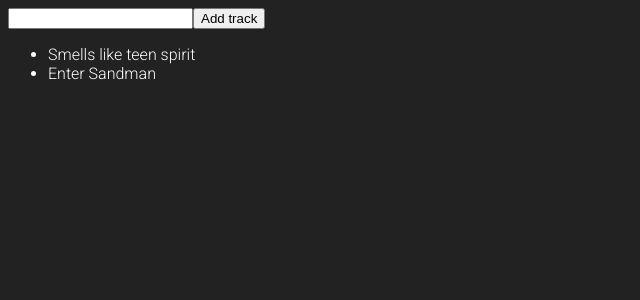
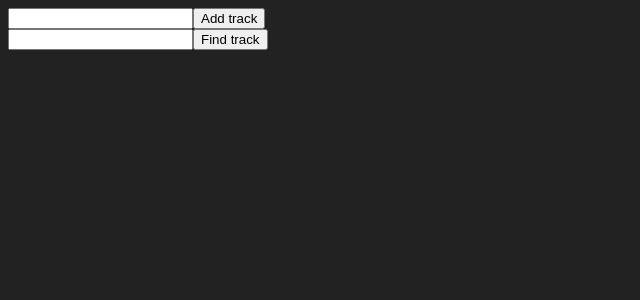
Before and after one commit to mustang85/mons_redux_lessons, a React app: page / in a window 1280 px wide. Shown: the top 300 px of the page, without its empty margins (0-640 px from the left). Built offline with nearby package versions, Linux system fonts and the light colour scheme.

Commit message:
Added FilterTracks

```diff
--- a/src/app/App.js
+++ b/src/app/App.js
@@ -6,20 +6,34 @@ import './style.css';
 class App extends Component {
   addTrack = () => {
     const { onAddTrack } = this.props;
-    console.log('addTrack', this.inputTrack.value);
-    this.props.onAddTrack(this.inputTrack.value);
+    onAddTrack(this.inputTrack.value);
     this.inputTrack.value = '';
   }
+
+  findTrack = () => {
+    const { onFindTrack } = this.props;
+    onFindTrack(this.inputSearch.value);
+    this.inputSearch.value = '';
+  }
+
   render() {
     const { tracks } = this.props;
 
     return (
       <div className="container">
-      <input type="text" className="trackInput" ref={(input) => this.inputTrack = input} />
-      <button className="addTrack" onClick={this.addTrack}>Add track</button>
+        <div>
+          <input type="text" className="trackInput" ref={(input) => this.inputTrack = input} />
+          <button className="addTrack" onClick={this.addTrack}>Add track</button>
+        </div>
+
+        <div>
+          <input type="text" className="trackInput" ref={(input) => this.inputSearch = input} />
+          <button className="addTrack" onClick={this.findTrack}>Find track</button>
+        </div>
+
         <ul className="list">
-          {tracks.map((track, id) =>
-            <li key={id}>{track}</li>
+          {tracks.map(({ name, id }) =>
+            <li key={id}>{name}</li>
           )}
         </ul>
       </div>
@@ -29,11 +43,20 @@ class App extends Component {
 
 export default connect(
   state => ({
-    tracks: state.tracks
+    tracks: state.tracks.filter(track => track.name.includes(state.filterTracks))
   }),
   dispatch => ({
-    onAddTrack: (trackName) => {
-      dispatch({ type: 'ADD_TRACK', payload: trackName })
+    onAddTrack: (name) => {
+      const payload = {
+        id: Date.now().toString(),
+        name
+      };
+
+      dispatch({ type: 'ADD_TRACK', payload })
+    },
+
+    onFindTrack: (name) => {
+        dispatch({ type: 'FIND_TRACK', payload: name })
     }
   })
 )(App);
--- /dev/null
+++ b/src/reducers/filterTracks.js
@@ -0,0 +1,9 @@
+const initialState = '';
+
+export default (state = initialState, action) => {
+  if (action.type === 'FIND_TRACK') {
+    return action.payload;
+  }
+
+  return state;
+}
--- a/src/reducers/index.js
+++ b/src/reducers/index.js
@@ -2,8 +2,10 @@ import { combineReducers } from 'redux';
 
 import tracks from './tracks';
 import playlist from './playlist';
+import filterTracks from './filterTracks';
 
 export default combineReducers({
     tracks,
-    playlist
+    playlist,
+    filterTracks
 })
--- a/src/reducers/tracks.js
+++ b/src/reducers/tracks.js
@@ -1,7 +1,4 @@
-const initialState = [
-  'Smells like teen spirit',
-  'Enter Sandman'
-];
+const initialState = [];
 
 export default (state = initialState, action) => {
   if (action.type === 'ADD_TRACK') {
```
